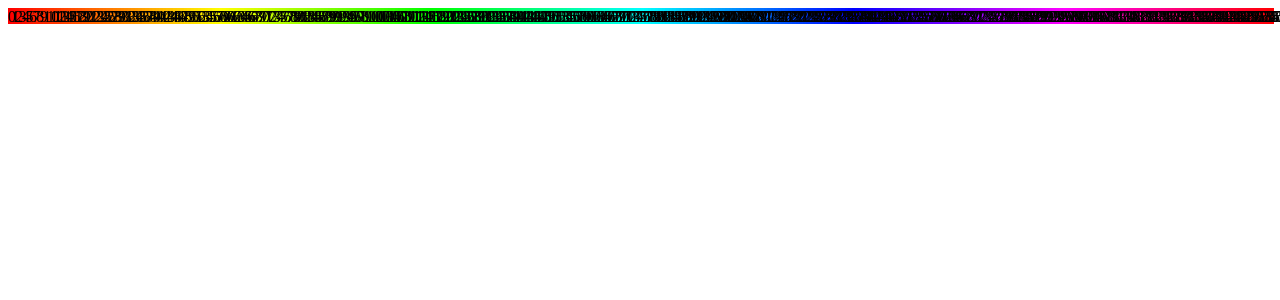
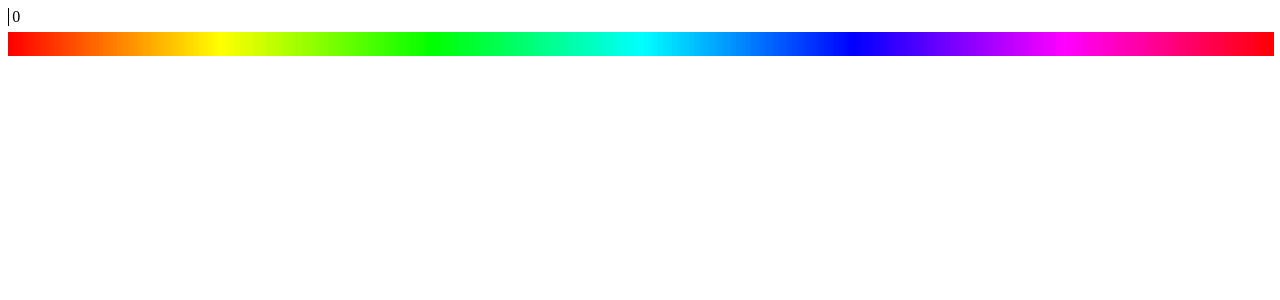
Before and after one commit to tim811223/ReactJS, a React (Vite) app in the folder ch11/1-ColorPicker/: page / in a window 1280 px wide. Shown: the top 300 px of the page. Built offline with nearby package versions, Linux system fonts and the light colour scheme.

Commit message:
ch11-106  完成顏色選取與抓取顏色色碼

```diff
--- a/ch11/1-ColorPicker/src/ColorPicker/ColorPicker.scss
+++ b/ch11/1-ColorPicker/src/ColorPicker/ColorPicker.scss
@@ -1,11 +1,17 @@
 .color-picker {
   .palette {
+    user-select: none;
     display: flex;
+    position: relative;
+    top: 1.5em;
     .cell {
       flex-grow: 1;
-      height: 1em;
+      height: 1.5em;
       .val {
         position: absolute;
+        top: -1.5em;
+        border-left: 1px solid;
+        padding-left: 0.2em;
       }
     }
   }
--- a/ch11/1-ColorPicker/src/ColorPicker/Palette.tsx
+++ b/ch11/1-ColorPicker/src/ColorPicker/Palette.tsx
@@ -1,16 +1,26 @@
-import { FC } from "react";
+import { FC, useState } from "react";
 
 interface Props {
   colors: string[];
 }
 
 export const Palette: FC<Props> = ({ colors }) => {
+  const [val, setVal] = useState<number>(0);
+
   return (
     <>
       <div className="palette">
         {colors.map((c, i) => (
-          <div style={{ backgroundColor: c }} className="cell" key={c}>
-            <span className="val">{i}</span>
+          <div
+            style={{ backgroundColor: c }}
+            className="cell"
+            key={c}
+            onClick={() => setVal(i)}
+            onMouseEnter={(e) => e.button & 1 && setVal(i)}
+          >
+            <span className="val" hidden={i !== val}>
+              {i}
+            </span>
           </div>
         ))}
       </div>
```
